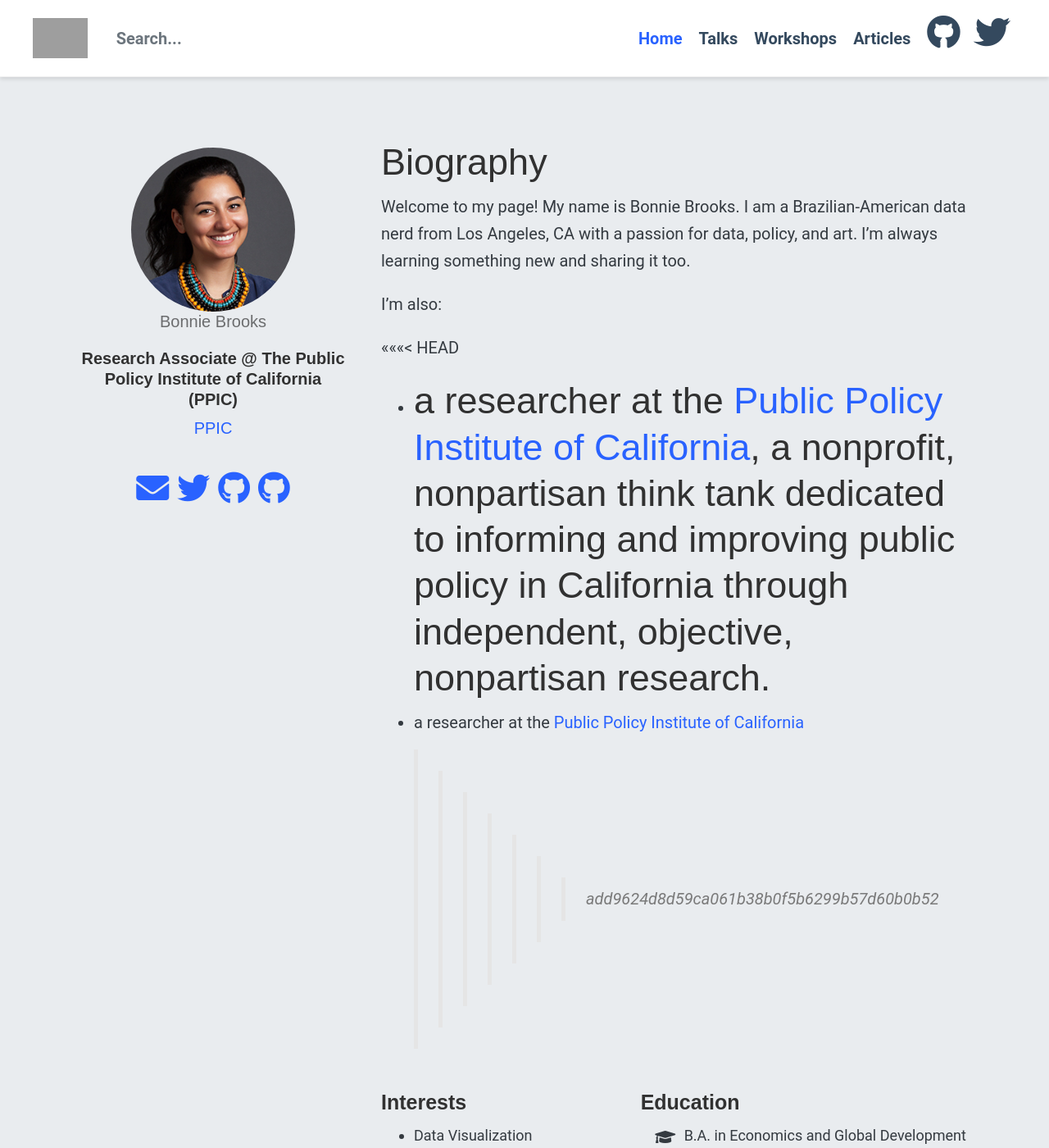
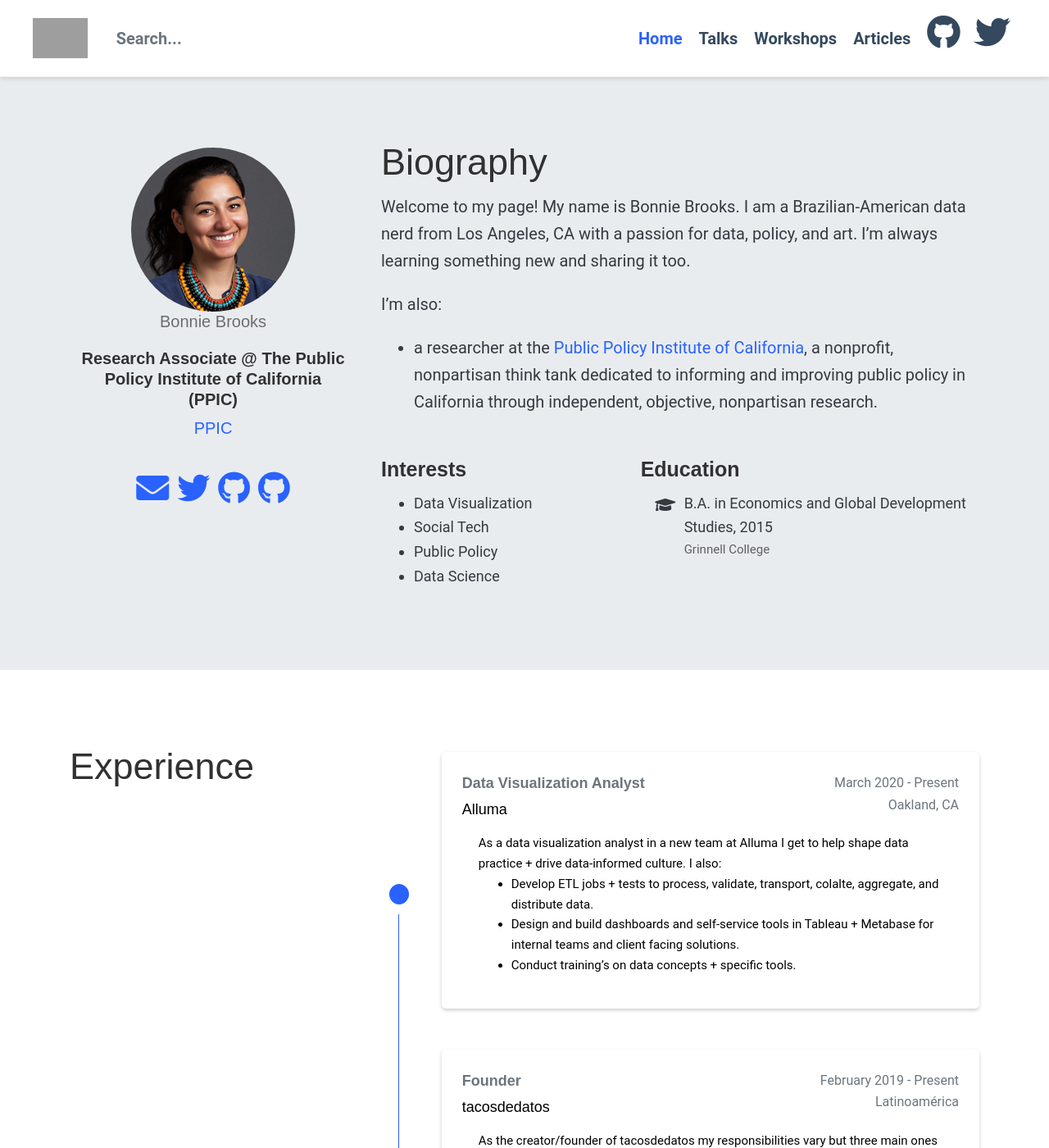
Before and after one commit to chekos/bonniebrooks.me, a Jekyll site: the page built from index.html, in a window 1280 px wide and 1400 px high. Shown: the whole window at 82% size. Built offline with Jekyll 4.4.1, drawn with Linux system fonts in a browser that asks for light colours; nearby versions of some CDN libraries; library files that are not in the unit come from our copies; the list of posts is cut into pages by our own code; grey boxes are pictures that could not be loaded.

Commit message:
Update bio.md

```diff
--- a/_includes/bio.md
+++ b/_includes/bio.md
@@ -6,8 +6,4 @@
 
 I’m also:
 
-<<<<<<< HEAD
 - a researcher at the [Public Policy Institute of California](https://www.ppic.org/), a nonprofit, nonpartisan think tank dedicated to informing and improving public policy in California through independent, objective, nonpartisan research.
-=======
-- a researcher at the [Public Policy Institute of California](https://www.ppic.org/)
->>>>>>> add9624d8d59ca061b38b0f5b6299b57d60b0b52
```
